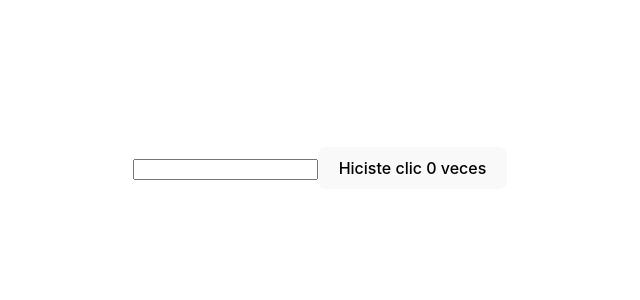
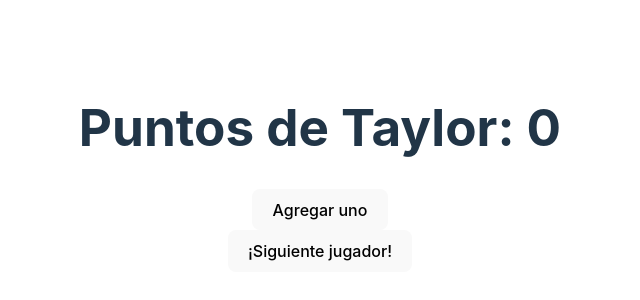
Before and after one commit to danyhoshi/stateTest, a React (Vite) app: page / in a window 1280 px wide. Shown: the part 232-532 px from the top of the page, without its empty margins (320-960 px from the left). Built offline with nearby package versions, Linux system fonts and the light colour scheme.

Commit message:
Add key to preserve state

```diff
--- a/src/App.jsx
+++ b/src/App.jsx
@@ -4,24 +4,44 @@
 import "./App.css";
 // Cada vez que se hace clic en el botón, el estado de la entrada desaparece. Esto se debe a que se crea una función diferente de MyTextField para cada renderizado de MyComponent. Estás renderizando un componente diferente en la misma posición, por lo que React reinicia todo el estado que esté anidado por debajo. Esto conlleva a errores y problemas de rendimiento. Para evitar este problema, declara siempre las funciones del componente en el nivel superior, y no anides sus definiciones.
 export default function App() {
-  const [counter, setCounter] = useState(0);
+  const [isPlayerA, setIsPlayerA] = useState(true);
+  return (
+    <div>
+      {isPlayerA ? (
+        <Counter key="kgjf" person="Taylor" />
+      ) : (
+        <Counter key="oyoy" person="Sarah" />
+      )}
+      <button
+        onClick={() => {
+          setIsPlayerA(!isPlayerA);
+        }}
+      >
+        ¡Siguiente jugador!
+      </button>
+    </div>
+  );
+}
 
-  function MyTextField() {
-    const [text, setText] = useState("");
+function Counter({ person }) {
+  const [score, setScore] = useState(0);
+  const [hover, setHover] = useState(false);
 
-    return <input value={text} onChange={(e) => setText(e.target.value)} />;
+  let className = "counter";
+  if (hover) {
+    className += " hover";
   }
 
   return (
-    <>
-      <MyTextField />
-      <button
-        onClick={() => {
-          setCounter(counter + 1);
-        }}
-      >
-        Hiciste clic {counter} veces
-      </button>
-    </>
+    <div
+      className={className}
+      onPointerEnter={() => setHover(true)}
+      onPointerLeave={() => setHover(false)}
+    >
+      <h1>
+        Puntos de {person}: {score}
+      </h1>
+      <button onClick={() => setScore(score + 1)}>Agregar uno</button>
+    </div>
   );
 }
```
